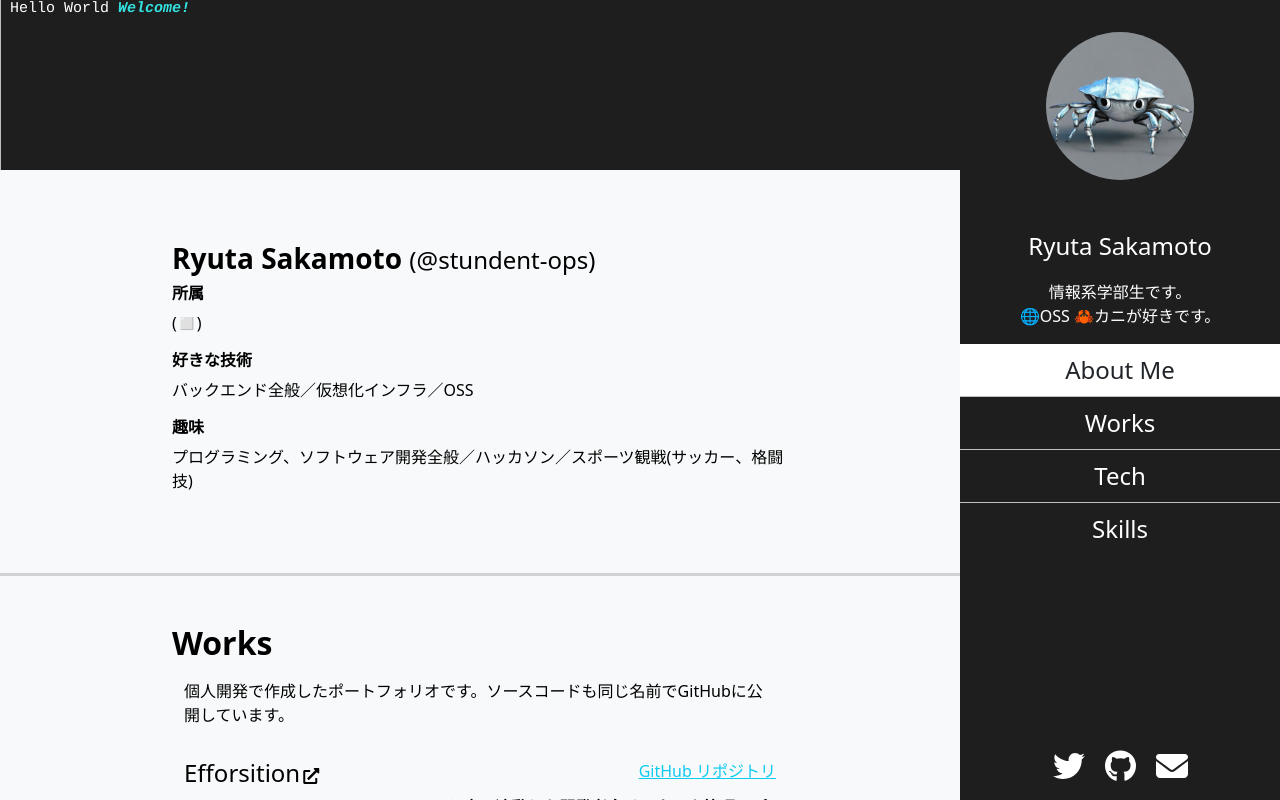
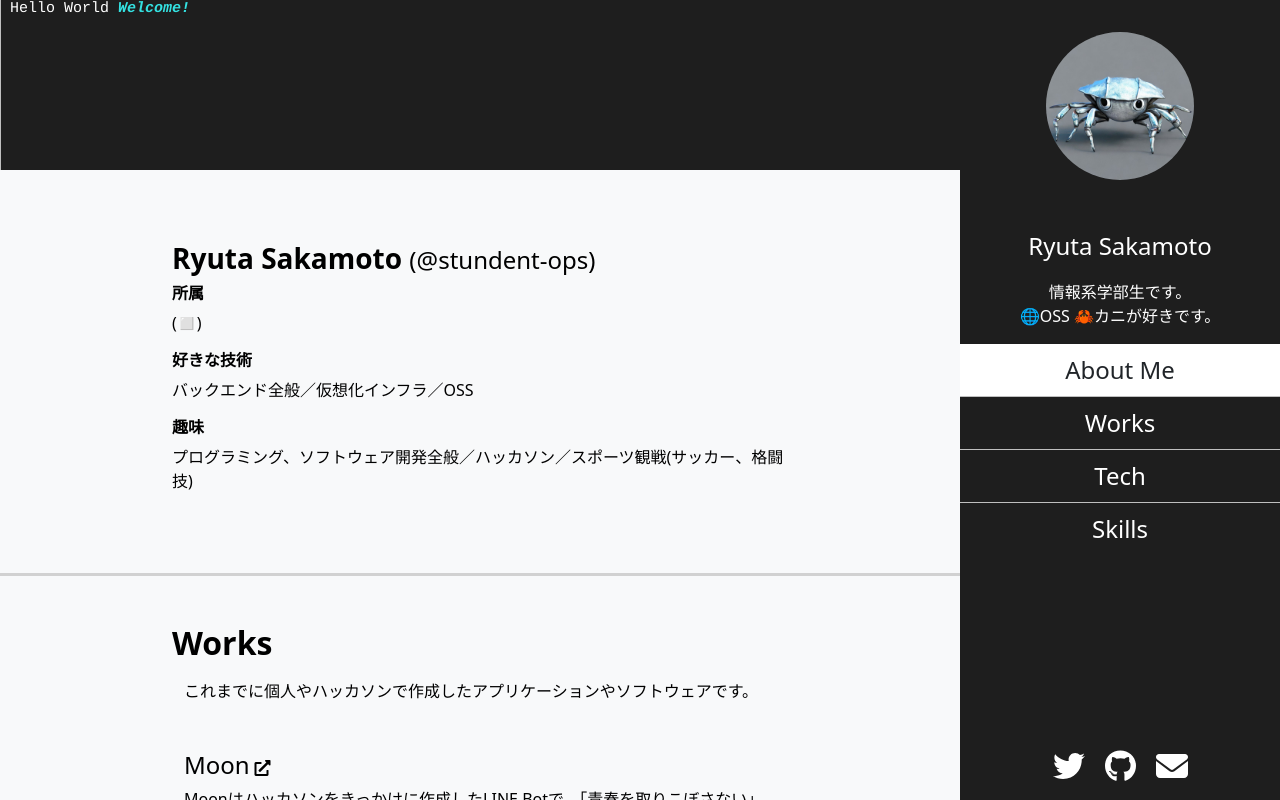
Before and after one commit to student-ops/mypotal_next_bootstrap, a Next.js app in the folder my-project/: page / in a window 1280 px wide. Built offline with nearby package versions, Linux system fonts and the light colour scheme.

Commit message:
add moon to works and refactor styling

```diff
--- a/my-project/src/components/main_sections.tsx
+++ b/my-project/src/components/main_sections.tsx
@@ -11,6 +11,7 @@ import {
   faBook,
   faCoffee,
 } from "@fortawesome/free-solid-svg-icons";
+import { link } from "fs";
 
 const introduce_header = "h6 fw-bold";
 const Section1 = (
@@ -61,6 +62,19 @@ const Section1 = (
 //   </div>
 // );
 
+const linkStyle =
+  "text-primary link-offset-2 link-offset-3-hover link-underline link-underline-opacity-0 link-underline-opacity-75-hover";
+
+const githubLink = (link: string) => {
+  return (
+    <a
+      className="text-primary link-offset-2 link-offset-3-hover link-underline-opacity-0 link-underline-opacity-75-hover text-decoration-underline"
+      href={link}
+    >
+      GitHub リポジトリ
+    </a>
+  );
+};
 const Section3 = (
   <div>
     <h1 className="fw-bold fs-2 mb-3">Works</h1>
@@ -68,40 +82,61 @@ const Section3 = (
     {/* <Col xs="auto"> */}
     <Container>
       <p className="pb-3">
-        個人開発で作成したポートフォリオです。ソースコードも同じ名前でGitHubに公開しています。
+        これまでに個人やハッカソンで作成したアプリケーションやソフトウェアです。
       </p>
       {/* <div className="inner py-3" style={{ borderTop: "solid 1px #d1d1d1" }}> */}
+
       <div className="">
+        <div className="inner py-3">
+          <div className="title_github d-flex justify-content-between">
+            <a href="https://moon-usa.jp/" target="_blank" className="image">
+              <div style={{ display: "inline-block", paddingRight: "0.3rem" }}>
+                <h4 className="">Moon</h4>
+              </div>
+              <span>
+                <i className="fas fa-external-link-alt"></i>
+              </span>
+            </a>
+          </div>
+          <p>
+            Moonはハッカソンをきっかけに作成したLINE
+            Botで、「青春を取りこぼさない」をテーマに、遊びの予定を思いついてから実行に移すプロセスの中で出てくる様々なめんどくさいタスクを全てAIにやらせてしまおう！という考えのもと開発されたスケジューリングサービスです。
+            <br />
+            <br />
+            開発のきっかけとなった
+            <a
+              href="https://tornado-official.jp/tornado2023/"
+              className={linkStyle}
+            >
+              Tornadoハッカソン
+            </a>
+            では最優秀賞を受賞し、さらにその後も開発を継続し
+            <a
+              href="https://lineapiusecase.com/ja/community/linedc-award-2024.html"
+              className={linkStyle}
+            >
+              LINE DC BOT AWARDS 2024
+            </a>
+            でも奨励賞を受賞しています。
+          </p>
+        </div>
+        <div className="inner py-3" style={{ borderTop: "solid 1px #d1d1d1" }}>
           <div className="title_github d-flex justify-content-between ">
-          <a
-            href="https://app.croud-crab.com"
-            target="_blank"
-            className="image"
-          >
             <div style={{ display: "inline-block", paddingRight: "3px" }}>
               <h4>Efforsition</h4>
             </div>
-            <span>
-              <i className="fas fa-external-link-alt "></i>
-            </span>
-          </a>
-          <a
-            className="github_link text-info text-decoration-underline"
-            href="https://github.com/student-ops/efforsiton"
-          >
-            GitHub リポジトリ
-          </a>
+            {githubLink("https://github.com/student-ops/efforsiton")}
           </div>
-        <a href="https://app.croud-crab.com">
-          {/* <Image
+          {/* <a href="https://app.croud-crab.com">
+          <Image
             src="/effosition_app.png"
             alt="Effortion"
             width="100%"
             className="rounded mt-2 mb-3"
-          /> */}
-        </a>
+          />
+        </a> */}
 
-        <p className="pb-4">
+          <p className="">
             <span className="fw-bold">
               EfforsitionはGitHub、chatgpt
               apiと密に連動した開発者向けのタスク管理アプリです。
@@ -115,20 +150,14 @@ const Section3 = (
             検知した更新をもとにアプリ内で作成したタスクの達成を自動で判定、管理します。
           </p>
         </div>
-      <a href="#" className="image"></a>
+      </div>
+
       <div className="inner py-3" style={{ borderTop: "solid 1px #d1d1d1" }}>
-        {/* <div className="inner "> */}
         <div className="title_github d-flex justify-content-between">
           <a href="#" target="_blank" className="image">
             <h4>Goチャットサービス</h4>
-            {/* <i className="fas fa-external-link-alt"></i> */}
           </a>
-          <a
-            className="github_link text-info text-decoration-underline"
-            href="https://github.com/student-ops/recuruit"
-          >
-            GitHub リポジトリ
-          </a>
+          {githubLink("https://github.com/student-ops/recuruit")}
         </div>
         <p>
           初めて作ったWebアプリです。一般的な掲示板でGoとPostgresのみで実装しています。
@@ -142,12 +171,7 @@ const Section3 = (
             <h4>Line Openai bot</h4>
             {/* <i className="fas fa-external-link-alt"></i> */}
           </a>
-          <a
-            className="github_link text-info text-decoration-underline"
-            href="https://github.com/student-ops/line_api_test"
-          >
-            GitHub リポジトリ
-          </a>
+          {githubLink("https://github.com/student-ops/line_api_test")}
         </div>
         <p>
           Openai Nodesdkを使用して実装しました。LineトークからOpenAIの
--- a/my-project/src/pages/index.tsx
+++ b/my-project/src/pages/index.tsx
@@ -95,10 +95,10 @@ export default function HomePage() {
             ? "home"
             : link1InView
             ? "link1"
+            : link3InView
+            ? "link3"
             : link2InView
             ? "link2"
-            : link3InView
-            ? "link3"
             : ""
         }
       />
```
Lines whose indentation alone changed are shown as unchanged.
